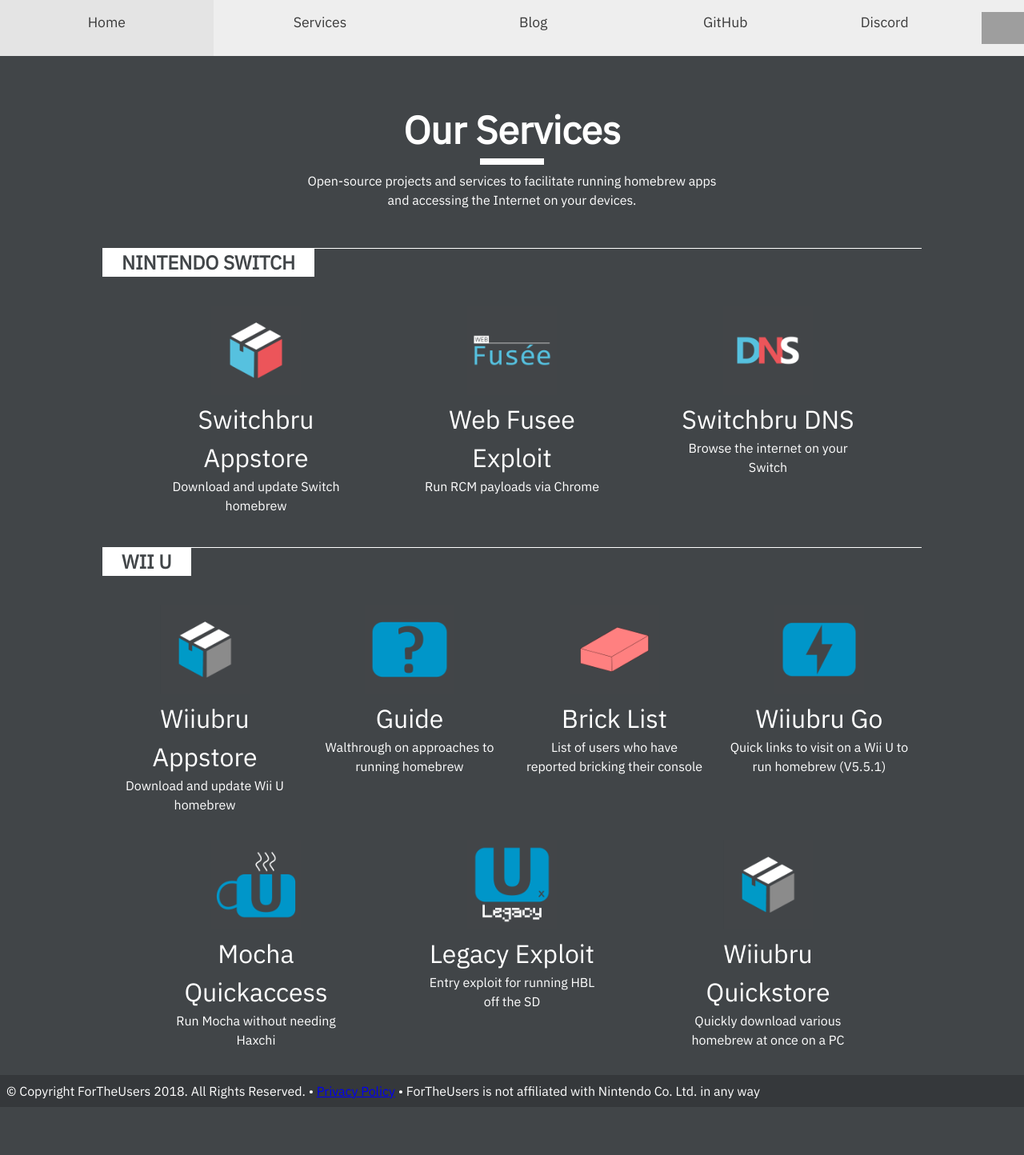
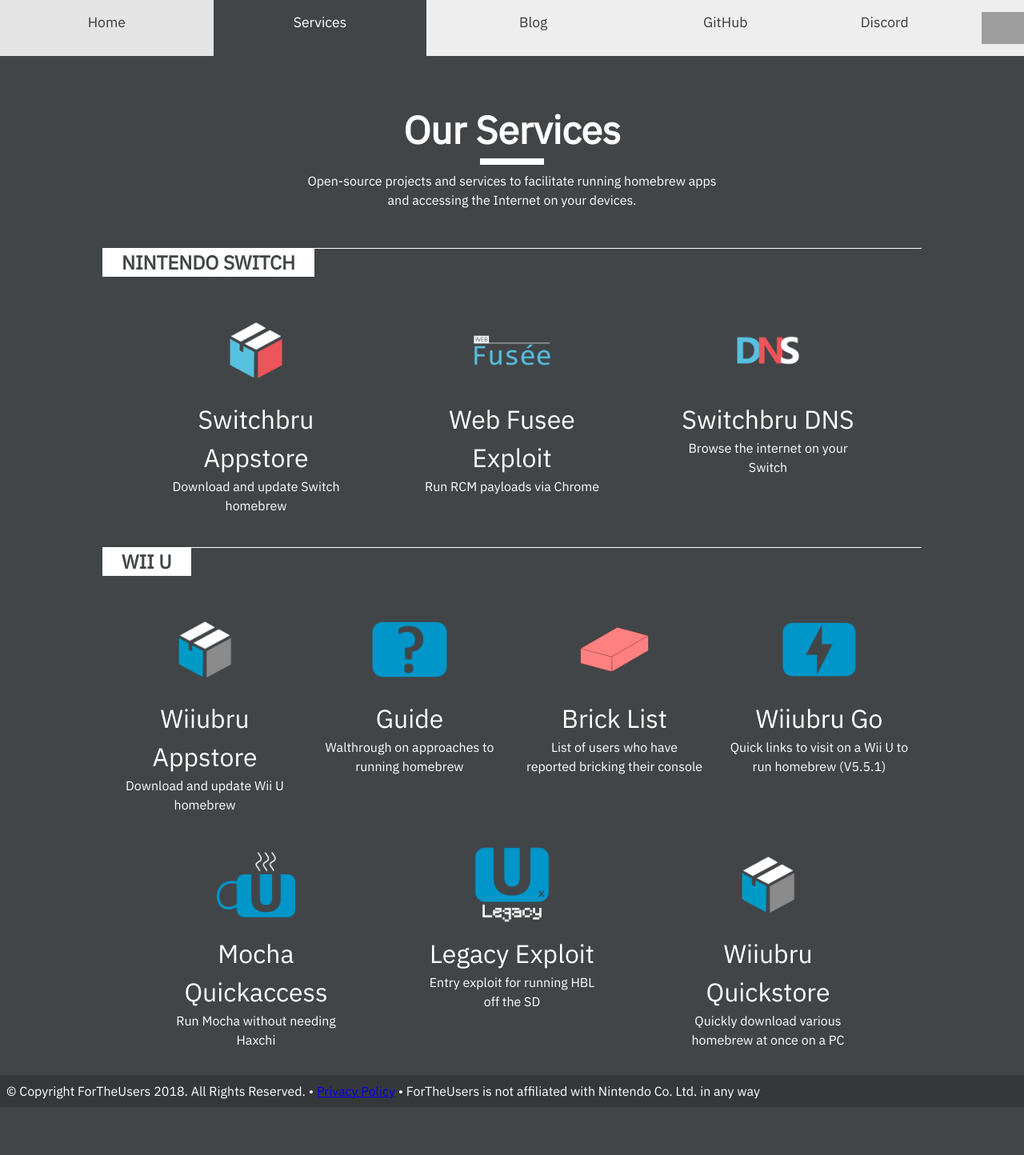
Before and after one commit to fortheusers/fortheusers.org, a Jekyll site: the page built from pages/services.html, in a window 1280 px wide. Shown: the whole page at 80% size. Built offline with Jekyll 4.4.1, drawn with Linux system fonts in a browser that asks for light colours; some web fonts are replaced.

Commit message:
nav: Fix highlights for permalink

```diff
--- a/_includes/nav.html
+++ b/_includes/nav.html
@@ -1,7 +1,7 @@
 <nav>
     <div class="pageslider-nav">
         <a href="/" {% if page.url == "/" %} class="active" {% endif %}>Home</a>
-        <a href="/services" {% if page.url == "/services" %} class="active" {% endif %}>Services</a>
+        <a href="/services" {% if page.url == "/services/" %} class="active" {% endif %}>Services</a>
         <!-- TODO: "contains" sucks -->
         <a href="/blog" {% if page.url contains "/blog" %} class="active" {% endif %}>Blog</a>
         <a class="nav-popout nav-share-to-icon" href="https://github.com/fortheusers/" target="_blank">GitHub
```
